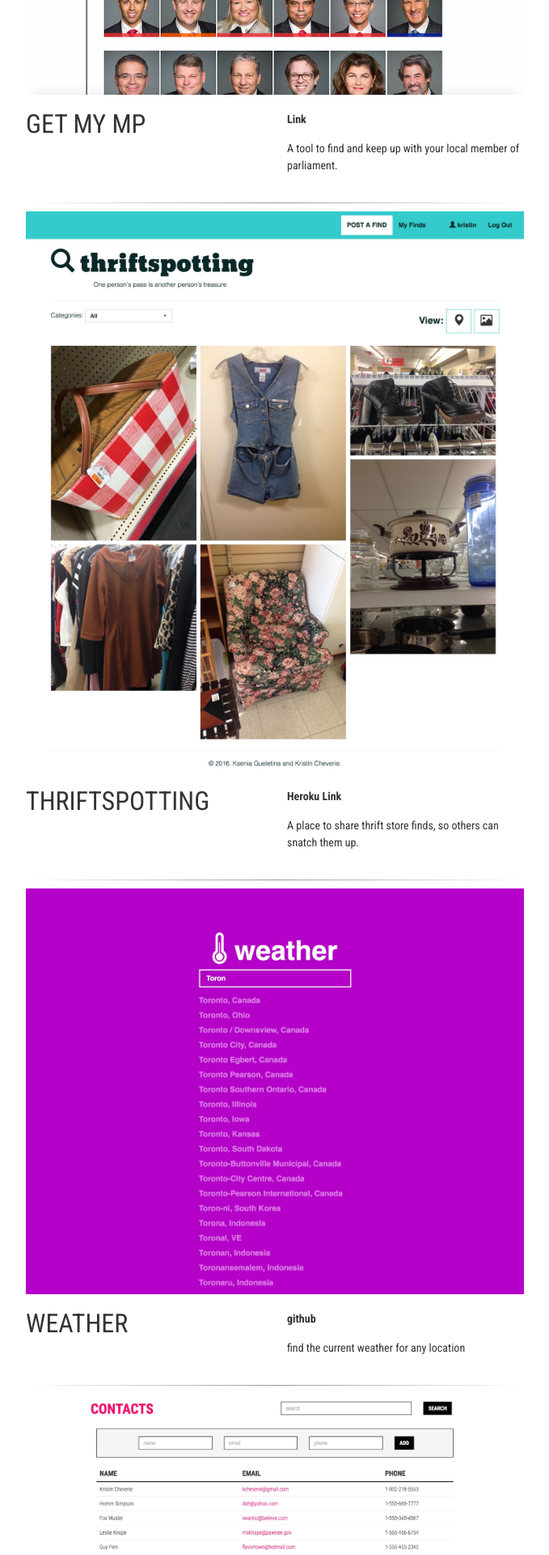
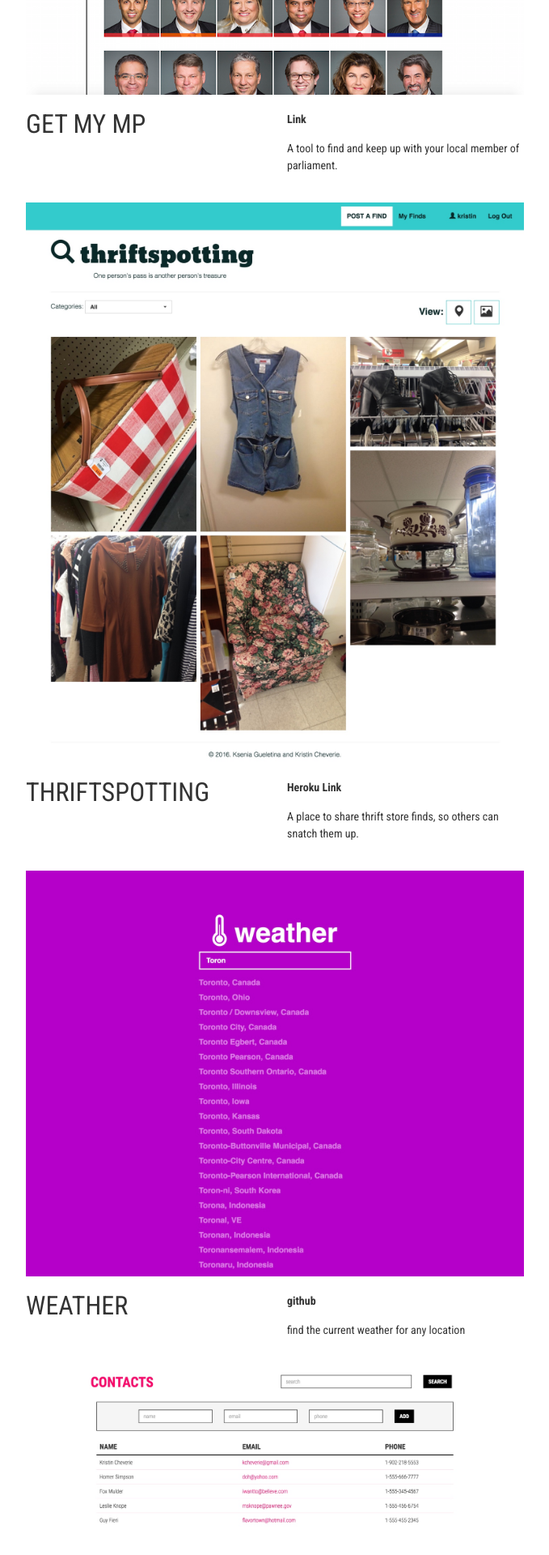
Before and after one commit to kcheverie/kcheverie.github.io, a Jekyll site: the page built from 02_portfolio.md, in a window 1280 px wide. Shown: the part 464-2384 px from the top of the page at 81% size, without its empty margins (300-979 px from the left). Built offline with Jekyll 4.4.1, drawn with Linux system fonts in a browser that asks for light colours; nearby versions of some CDN libraries; some web fonts are replaced; comment, search, counter and statistics services are not loaded.

Commit message:
remove horizontal rules

```diff
--- a/02_portfolio.md
+++ b/02_portfolio.md
@@ -18,7 +18,7 @@ order: 2
 
 
 </div>
-<hr/>
+
 
 <div class="row">
   <div class="col-md-12">
@@ -34,7 +34,7 @@ order: 2
 
 </div>
 
-<hr/>
+
 <div class="row">
   <div class="col-md-12">
     <img class="portfolio-thumb" src = "/images/portfolio/weather/01.jpg"/>
@@ -47,7 +47,7 @@ order: 2
 
 </div>
 
-<hr/>
+
 <div class="row">
   <div class="col-md-12">
     <img class="portfolio-thumb" src = "/images/portfolio/contact-list.jpg"/>
@@ -62,7 +62,7 @@ order: 2
 </div>
 
 
-<hr/>
+
 <div class="row">
   <div class="col-md-12">
     <img class="portfolio-thumb" src = "/images/portfolio/rotten_mangoes/01.jpg"/>
@@ -74,7 +74,7 @@ order: 2
 
 </div>
 
-<hr/>
+
 <div class="row">
   <div class="col-md-12">
     <img class="portfolio-thumb" src = "/images/portfolio/ccubc.jpg"/>
@@ -82,7 +82,7 @@ order: 2
   <div class="col-md-6"><h2>Canadian Council of University Biology Chairs</h2></div>
   <div class="col-md-6"><p><a href="http://ccubc.ca/" target="_blank">ccubc.ca</a></p></div>
 </div>
-<hr/>
+
 <div class="row">
   <div class="col-md-12">
     <img class="portfolio-thumb" src = "/images/portfolio/pdsns/01.jpg"/>
@@ -91,7 +91,7 @@ order: 2
   <div class="col-md-6"><p><a href="http://www.pdsns.com/" target="_blank">pdsns.com</a></p></div>
 
 </div>
-<hr/>
+
 <div class="row">
   <div class="col-md-12">
     <img class="portfolio-thumb" src = "/images/portfolio/landmark/01.jpg"/>
```
